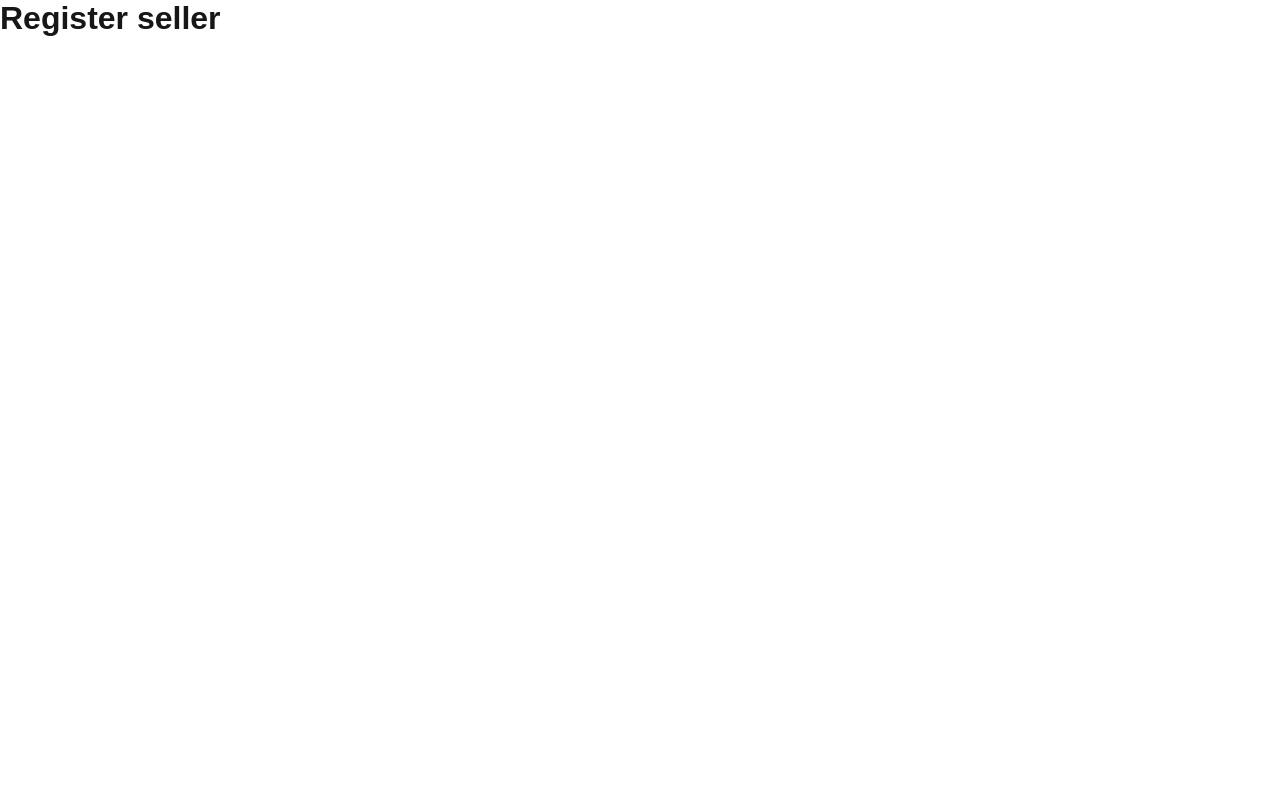
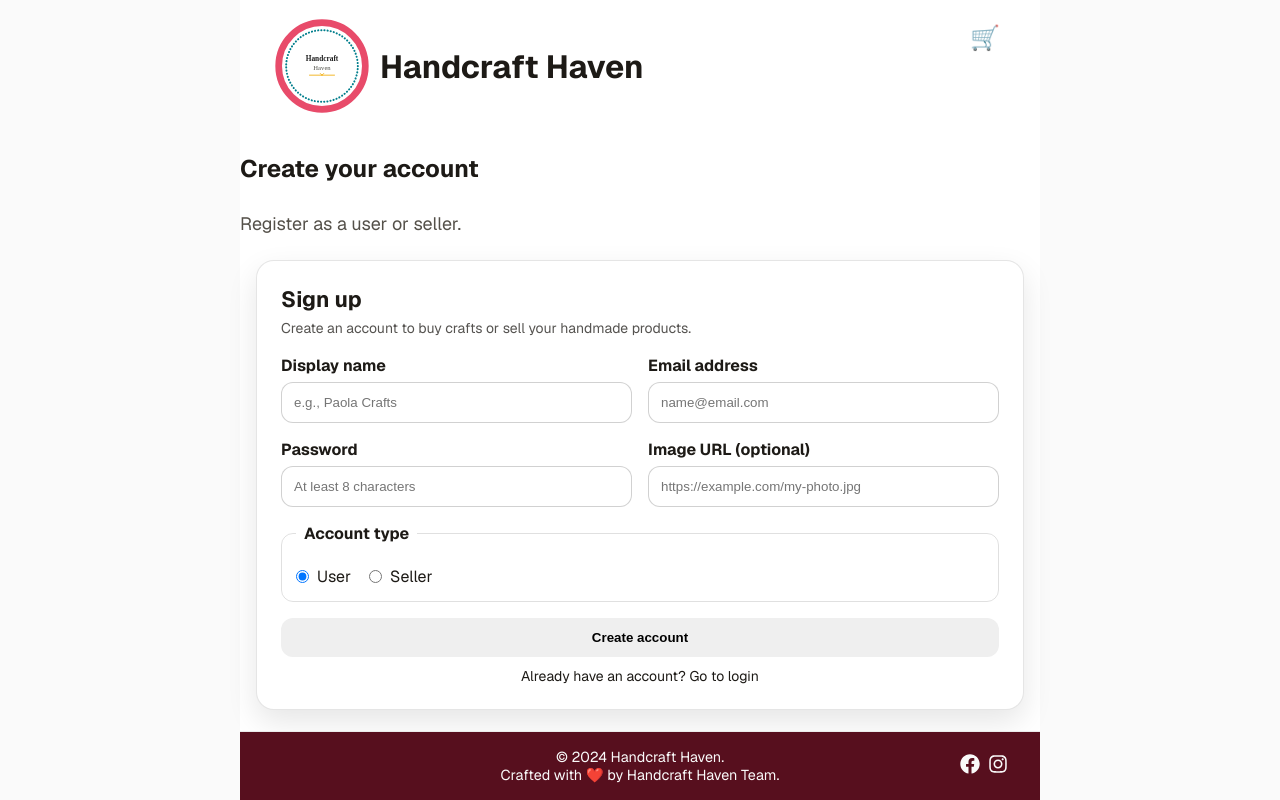
Before and after one commit to rfmarves/handcraft-haven, a Next.js app: page /register in a window 1280 px wide. Built offline with nearby package versions, Linux system fonts and the light colour scheme.

Commit message:
Add register page and catalog grid

```diff
--- a/src/app/register/page.tsx
+++ b/src/app/register/page.tsx
@@ -1,3 +1,195 @@
-export default function Page() {
-  return <h1>Register seller</h1>;
+import styles from "../page.module.css";
+import HandcraftHeader from "../components/handcraft-header";
+import HandcraftFooter from "../components/handcraft-footer";
+
+export default function RegisterPage() {
+  return (
+    <div className={styles.page}>
+      <main className={styles.main}>
+        <HandcraftHeader />
+
+        <div className={styles.intro}>
+          <h2>Create your account</h2>
+          <p>Register as a user or seller.</p>
+        </div>
+
+        <div
+          className={styles.content}
+          style={{
+            width: "100%",
+            display: "flex",
+            justifyContent: "center",
+            padding: "0 16px",
+            boxSizing: "border-box",
+          }}
+        >
+          <section
+            style={{
+              width: "100%",
+              maxWidth: 920,
+              background: "#fff",
+              border: "1px solid rgba(0,0,0,0.10)",
+              borderRadius: 18,
+              boxShadow: "0 12px 30px rgba(0,0,0,0.10)",
+              padding: 24,
+            }}
+          >
+            <div style={{ marginBottom: 18 }}>
+              <h3 style={{ margin: 0, fontSize: 22 }}>Sign up</h3>
+              <p style={{ margin: "6px 0 0", opacity: 0.75, fontSize: 14 }}>
+                Create an account to buy crafts or sell your handmade products.
+              </p>
+            </div>
+
+            {/* Responsive grid: 1 col on mobile, 2 cols on desktop */}
+            <form className="registerGrid">
+              <Field label="Display name">
+                <input
+                  style={inputStyle}
+                  type="text"
+                  name="displayName"
+                  required
+                  placeholder="e.g., Paola Crafts"
+                />
+              </Field>
+
+              <Field label="Email address">
+                <input
+                  style={inputStyle}
+                  type="email"
+                  name="email"
+                  required
+                  placeholder="name@email.com"
+                />
+              </Field>
+
+              <Field label="Password">
+                <input
+                  style={inputStyle}
+                  type="password"
+                  name="password"
+                  required
+                  minLength={8}
+                  placeholder="At least 8 characters"
+                />
+              </Field>
+
+              <Field label="Image URL (optional)">
+                <input
+                  style={inputStyle}
+                  type="url"
+                  name="imageUrl"
+                  placeholder="https://example.com/my-photo.jpg"
+                />
+              </Field>
+
+              {/* Full-width row */}
+              <div style={{ gridColumn: "1 / -1" }}>
+                <fieldset
+                  style={{
+                    border: "1px solid rgba(0,0,0,0.12)",
+                    borderRadius: 12,
+                    padding: 14,
+                  }}
+                >
+                  <legend style={{ padding: "0 8px", fontWeight: 700 }}>
+                    Account type
+                  </legend>
+
+                  <div
+                    style={{
+                      display: "flex",
+                      gap: 18,
+                      flexWrap: "wrap",
+                      paddingTop: 8,
+                    }}
+                  >
+                    <label style={radioLabelStyle}>
+                      <input
+                        type="radio"
+                        name="accountType"
+                        value="user"
+                        defaultChecked
+                      />
+                      <span>User</span>
+                    </label>
+
+                    <label style={radioLabelStyle}>
+                      <input type="radio" name="accountType" value="seller" />
+                      <span>Seller</span>
+                    </label>
+                  </div>
+                </fieldset>
+              </div>
+
+              {/* Full-width buttons */}
+              <div style={{ gridColumn: "1 / -1", display: "grid", gap: 10 }}>
+                <button type="button" style={buttonStyle}>
+                  Create account
+                </button>
+
+                <p style={{ margin: 0, fontSize: 14, textAlign: "center" }}>
+                  Already have an account? <a href="/login">Go to login</a>
+                </p>
+              </div>
+            </form>
+
+            {/* CSS-in-JS media query */}
+            <style>{`
+              .registerGrid {
+                display: grid;
+                grid-template-columns: 1fr;
+                gap: 14px;
+              }
+              @media (min-width: 900px) {
+                .registerGrid {
+                  grid-template-columns: 1fr 1fr;
+                  gap: 16px;
+                }
+              }
+            `}</style>
+          </section>
+        </div>
+
+        <HandcraftFooter />
+      </main>
+    </div>
+  );
 }
+
+function Field({ label, children }: { label: string; children: React.ReactNode }) {
+  return (
+    <label style={{ display: "grid", gap: 6 }}>
+      <span style={{ fontWeight: 700 }}>{label}</span>
+      {children}
+    </label>
+  );
+}
+
+const formGridStyle: React.CSSProperties = {
+  // We attach a class for media queries (since inline styles can't do @media)
+} as React.CSSProperties;
+
+const inputStyle: React.CSSProperties = {
+  width: "100%",
+  padding: "12px 12px",
+  borderRadius: 12,
+  border: "1px solid rgba(0,0,0,0.18)",
+  outline: "none",
+  boxSizing: "border-box",
+};
+
+const buttonStyle: React.CSSProperties = {
+  width: "100%",
+  padding: "12px 12px",
+  borderRadius: 12,
+  border: "none",
+  cursor: "pointer",
+  fontWeight: 800,
+};
+
+const radioLabelStyle: React.CSSProperties = {
+  display: "flex",
+  gap: 8,
+  alignItems: "center",
+};
```
Also changed, not shown: src/app/catalog/page.tsx (+98 -2 lines).
